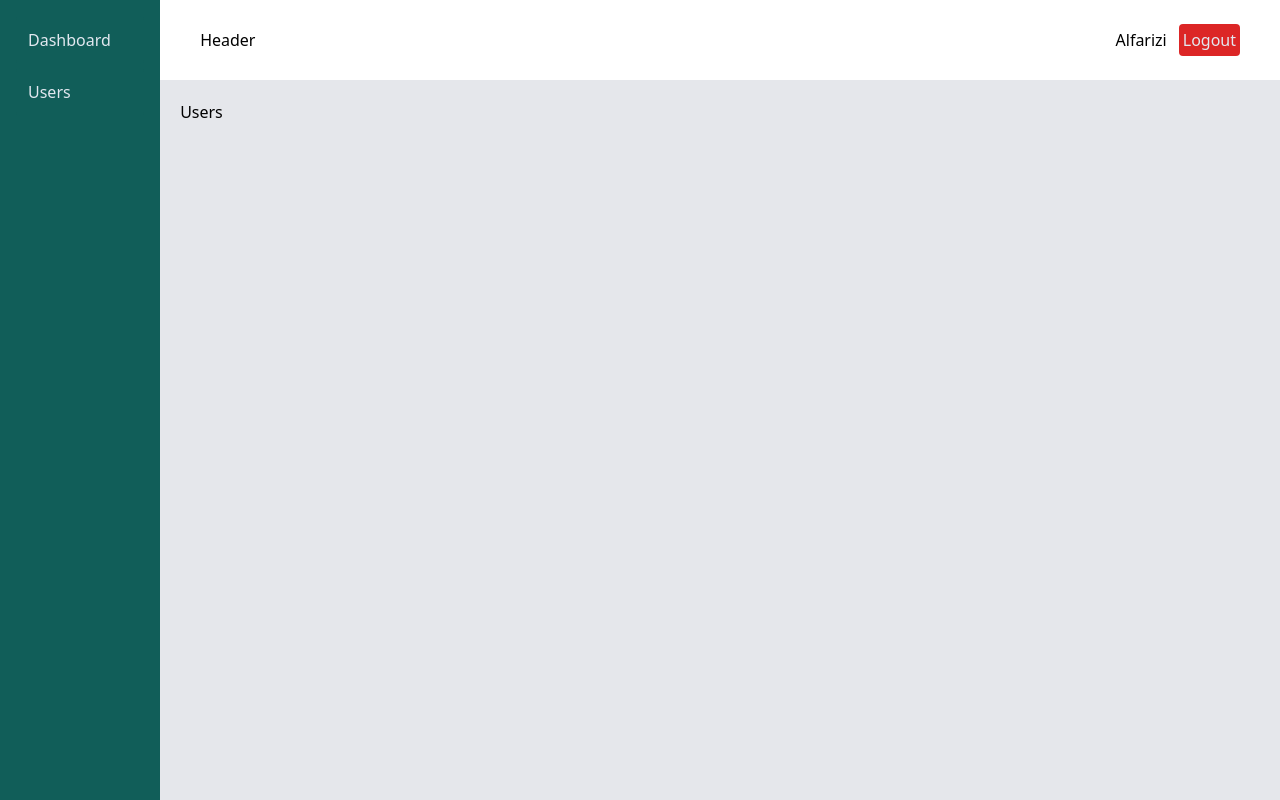
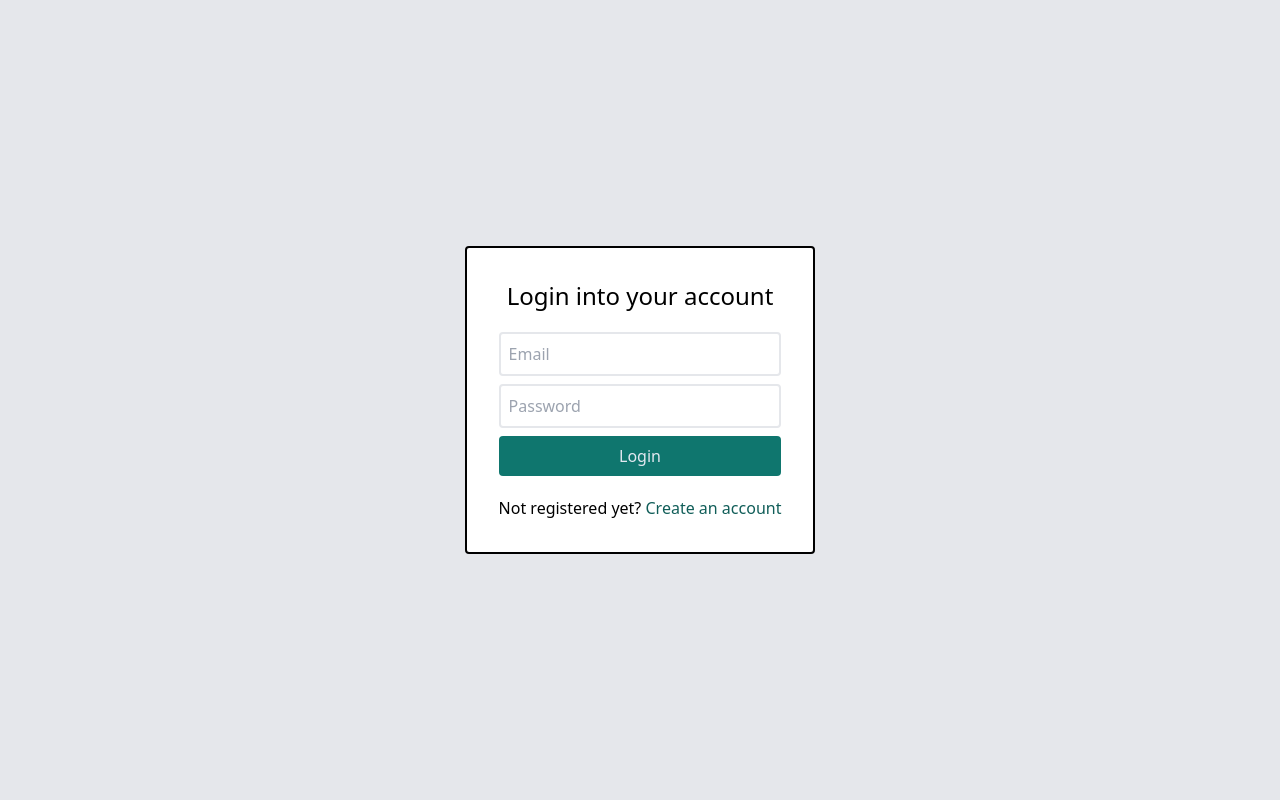
Before and after one commit to alfariiizi/laravel-react-crud-project, a React (Vite) app in the folder frontend/: page /login in a window 1280 px wide. Before the commit this address led to /users. Built offline with nearby package versions, Linux system fonts and the light colour scheme.

Commit message:
Styling login page

```diff
--- a/frontend/src/contexts/ContextProvider.jsx
+++ b/frontend/src/contexts/ContextProvider.jsx
@@ -14,8 +14,8 @@
     name: "alfarizi",
   });
 
-  //   const [token, _setToken] = useState(localStorage.getItem(tokenKey));
-  const [token, _setToken] = useState(123); // for testing authenticated user
+  const [token, _setToken] = useState(localStorage.getItem(tokenKey));
+  // const [token, _setToken] = useState(123); // for testing authenticated user
 
   const setToken = (token) => {
     _setToken(token);
--- a/frontend/src/layouts/GuestLayout.jsx
+++ b/frontend/src/layouts/GuestLayout.jsx
@@ -11,7 +11,6 @@
 
   return (
     <div>
-      <p>GuestLayout</p>
       <Outlet />
     </div>
   );
--- a/frontend/src/pages/Login.jsx
+++ b/frontend/src/pages/Login.jsx
@@ -1,7 +1,59 @@
-import React from "react";
+import React, { useState } from "react";
+import { Link } from "react-router-dom";
 
 const Login = () => {
-  return <div>Login</div>;
+  const [email, setEmail] = useState("");
+  const [password, setPassword] = useState("");
+
+  const handleSubmit = (e) => {
+    e.preventDefault();
+  };
+
+  return (
+    <div className="flex h-screen items-center justify-center bg-gray-200">
+      <div className="flex flex-col gap-5 rounded border-2 border-black bg-white p-8">
+        <h1 className="text-center text-2xl">Login into your account</h1>
+        <form
+          action=""
+          onSubmit={handleSubmit}
+          className="flex flex-col gap-2 bg-white">
+          <input
+            type="email"
+            name="user_email"
+            id="user_email"
+            placeholder="Email"
+            required
+            value={email}
+            onChange={(e) => setEmail(e.target.value)}
+            className="rounded border-2 p-2"
+          />
+          <input
+            type="password"
+            name="user_password"
+            id="user_password"
+            placeholder="Password"
+            required
+            value={password}
+            onChange={(e) => setPassword(e.target.value)}
+            className="rounded border-2 p-2"
+          />
+          <button
+            type="submit"
+            className="rounded bg-teal-700 p-2 text-slate-200 duration-150 hover:bg-teal-800">
+            Login
+          </button>
+        </form>
+        <div>
+          Not registered yet?{" "}
+          <Link
+            to="/signup"
+            className="text-teal-800 no-underline underline-offset-2 duration-150 hover:text-teal-900 hover:underline">
+            Create an account
+          </Link>
+        </div>
+      </div>
+    </div>
+  );
 };
 
 export default Login;
```
